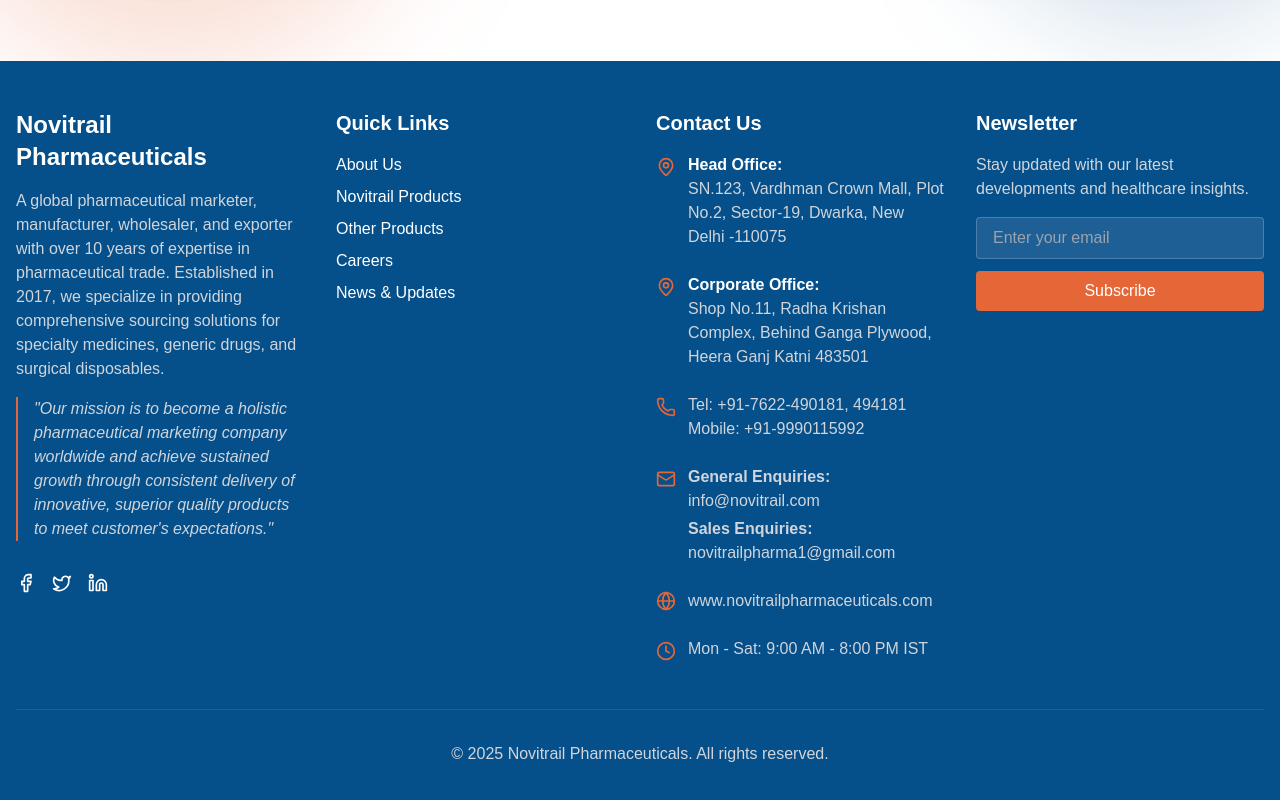
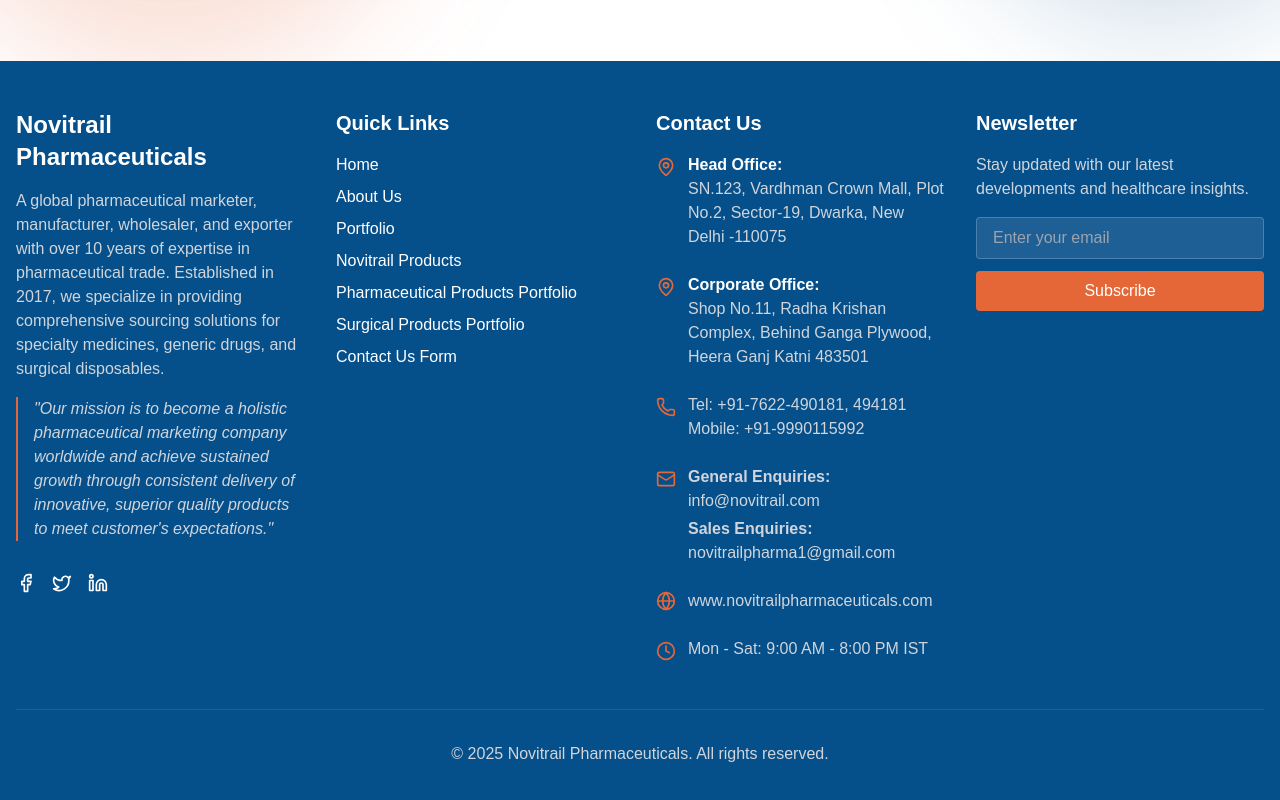
Before and after one commit to novitrailpharma/novitrail-website, a Next.js app: page / in a window 1280 px wide. Shown: the part 2279-3079 px from the top of the page. Built offline with nearby package versions, Linux system fonts and the light colour scheme; a web font is replaced by a local one.

Commit message:
quick links

```diff
--- a/src/components/Footer/QuickLinks.tsx
+++ b/src/components/Footer/QuickLinks.tsx
@@ -3,11 +3,13 @@
 
 const QuickLinks: React.FC = () => {
   const links = [
-    { text: 'About Us', href: '/about' },
-    { text: 'Novitrail Products', href: '/products/novitrail' },
-    { text: 'Other Products', href: '/products/others' },
-    { text: 'Careers', href: '/careers' },
-    { text: 'News & Updates', href: '/news' },
+    {text: "Home", href: "/"},
+    {text: "About Us", href: "/about-novitrail"},
+    {text: "Portfolio", href: "/portfolio"},
+    {text: "Novitrail Products", href: "/portfolio/novitrail-products"},
+    {text: "Pharmaceutical Products Portfolio", href: "/portfolio/pharmaceuticals"},
+    {text: "Surgical Products Portfolio", href: "/portfolio/surgicals"},
+    {text: "Contact Us Form", href: "/contact-us"},
   ];
 
   return (
```
